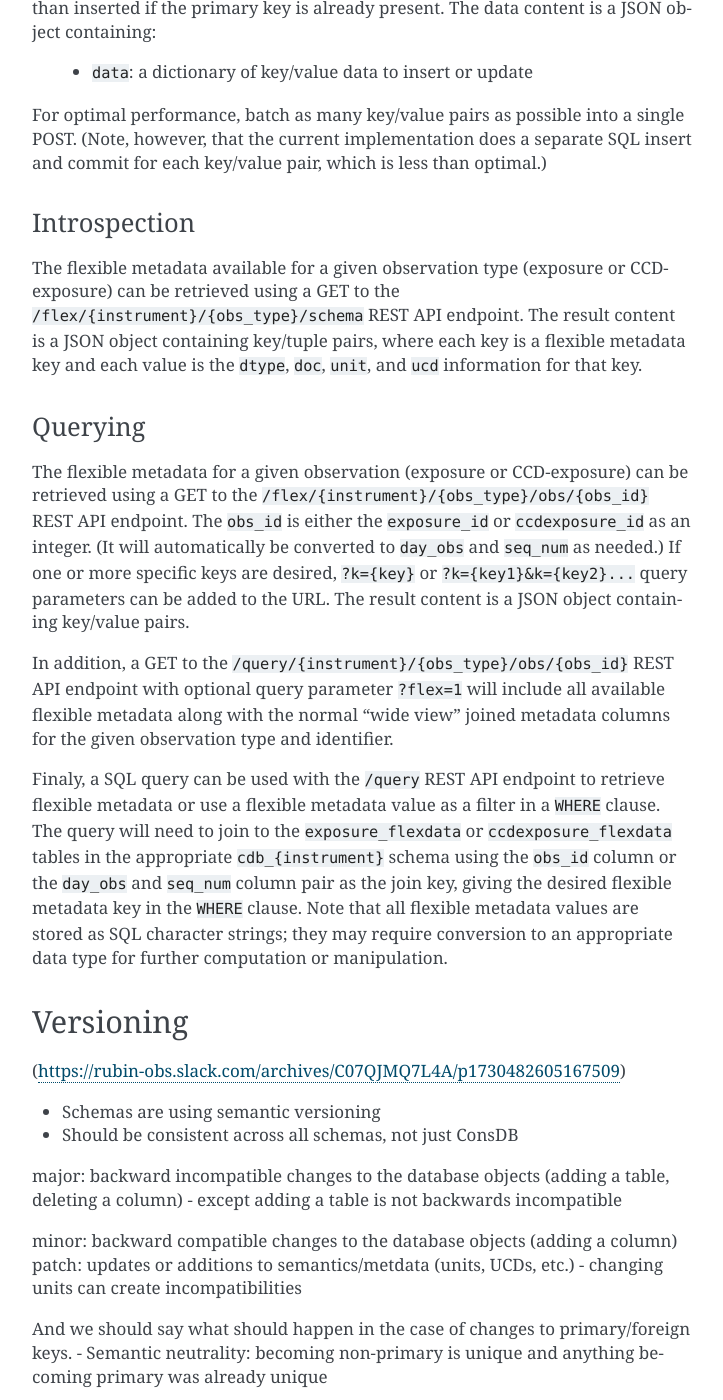
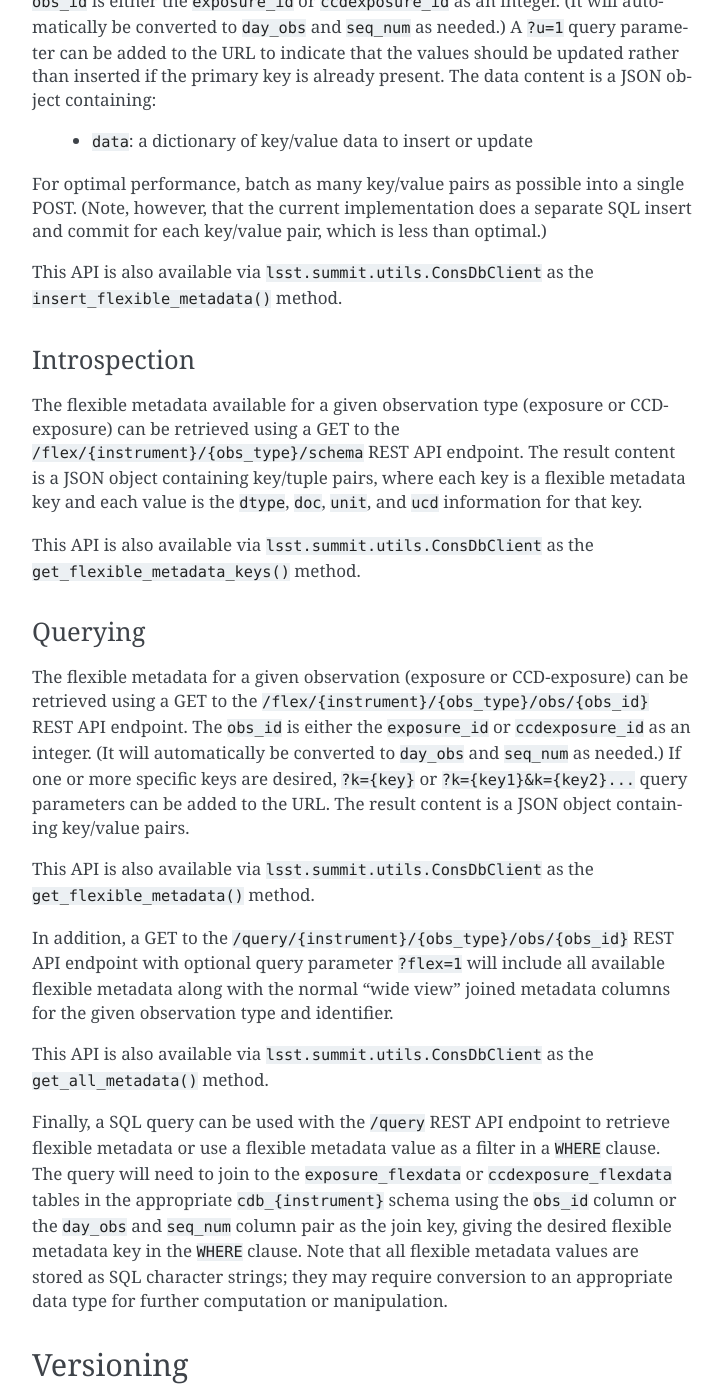
Before and after one commit to lsst-dm/consdb, a Sphinx documentation site: the page built from doc/user-guide/schemas.rst, in a window 1280 px wide and 1400 px high, scrolled down 1834 px. Shown: the whole window, without its empty margins (388-1111 px from the left). Built offline with Sphinx 7.4.7, drawn with Linux system fonts in a browser that asks for light colours; some of the changed text lies outside the part shown.

Commit message:
Add references to ConsDbClient.

```diff
--- a/doc/user-guide/schemas.rst
+++ b/doc/user-guide/schemas.rst
@@ -53,6 +53,8 @@ The data content is a JSON object containing:
  - ``unit``: Unit for value (optional, must be an ``astropy.units.Unit``)
  - ``ucd``: IVOA Unified Content Descriptor (optional, must be valid by ``astropy.io.votable.ucd.check_ucd()``)
 
+This API is also available via ``lsst.summit.utils.ConsDbClient`` as the ``add_flexible_metadata_key()`` method.
+
 After the key has been added, values can be added or updated using a POST to the ``/flex/{instrument}/{obs_type}/obs/{obs_id}`` REST API endpoint.
 The ``obs_id`` is either the ``exposure_id`` or ``ccdexposure_id`` as an integer.
 (It will automatically be converted to ``day_obs`` and ``seq_num`` as needed.)
@@ -64,11 +66,15 @@ The data content is a JSON object containing:
 For optimal performance, batch as many key/value pairs as possible into a single POST.
 (Note, however, that the current implementation does a separate SQL insert and commit for each key/value pair, which is less than optimal.)
 
+This API is also available via ``lsst.summit.utils.ConsDbClient`` as the ``insert_flexible_metadata()`` method.
+
 Introspection
 -------------
 
 The flexible metadata available for a given observation type (exposure or CCD-exposure) can be retrieved using a GET to the ``/flex/{instrument}/{obs_type}/schema`` REST API endpoint.
 The result content is a JSON object containing key/tuple pairs, where each key is a flexible metadata key and each value is the ``dtype``, ``doc``, ``unit``, and ``ucd`` information for that key.
+
+This API is also available via ``lsst.summit.utils.ConsDbClient`` as the ``get_flexible_metadata_keys()`` method.
 
 Querying
 --------
@@ -79,9 +85,13 @@ The ``obs_id`` is either the ``exposure_id`` or ``ccdexposure_id`` as an integer
 If one or more specific keys are desired, ``?k={key}`` or ``?k={key1}&k={key2}...`` query parameters can be added to the URL.
 The result content is a JSON object containing key/value pairs.
 
+This API is also available via ``lsst.summit.utils.ConsDbClient`` as the ``get_flexible_metadata()`` method.
+
 In addition, a GET to the ``/query/{instrument}/{obs_type}/obs/{obs_id}`` REST API endpoint with optional query parameter ``?flex=1`` will include all available flexible metadata along with the normal "wide view" joined metadata columns for the given observation type and identifier.
 
-Finaly, a SQL query can be used with the ``/query`` REST API endpoint to retrieve flexible metadata or use a flexible metadata value as a filter in a ``WHERE`` clause.
+This API is also available via ``lsst.summit.utils.ConsDbClient`` as the ``get_all_metadata()`` method.
+
+Finally, a SQL query can be used with the ``/query`` REST API endpoint to retrieve flexible metadata or use a flexible metadata value as a filter in a ``WHERE`` clause.
 The query will need to join to the ``exposure_flexdata`` or ``ccdexposure_flexdata`` tables in the appropriate ``cdb_{instrument}`` schema using the ``obs_id`` column or the ``day_obs`` and ``seq_num`` column pair as the join key, giving the desired flexible metadata key in the ``WHERE`` clause.
 Note that all flexible metadata values are stored as SQL character strings; they may require conversion to an appropriate data type for further computation or manipulation.
 
```
